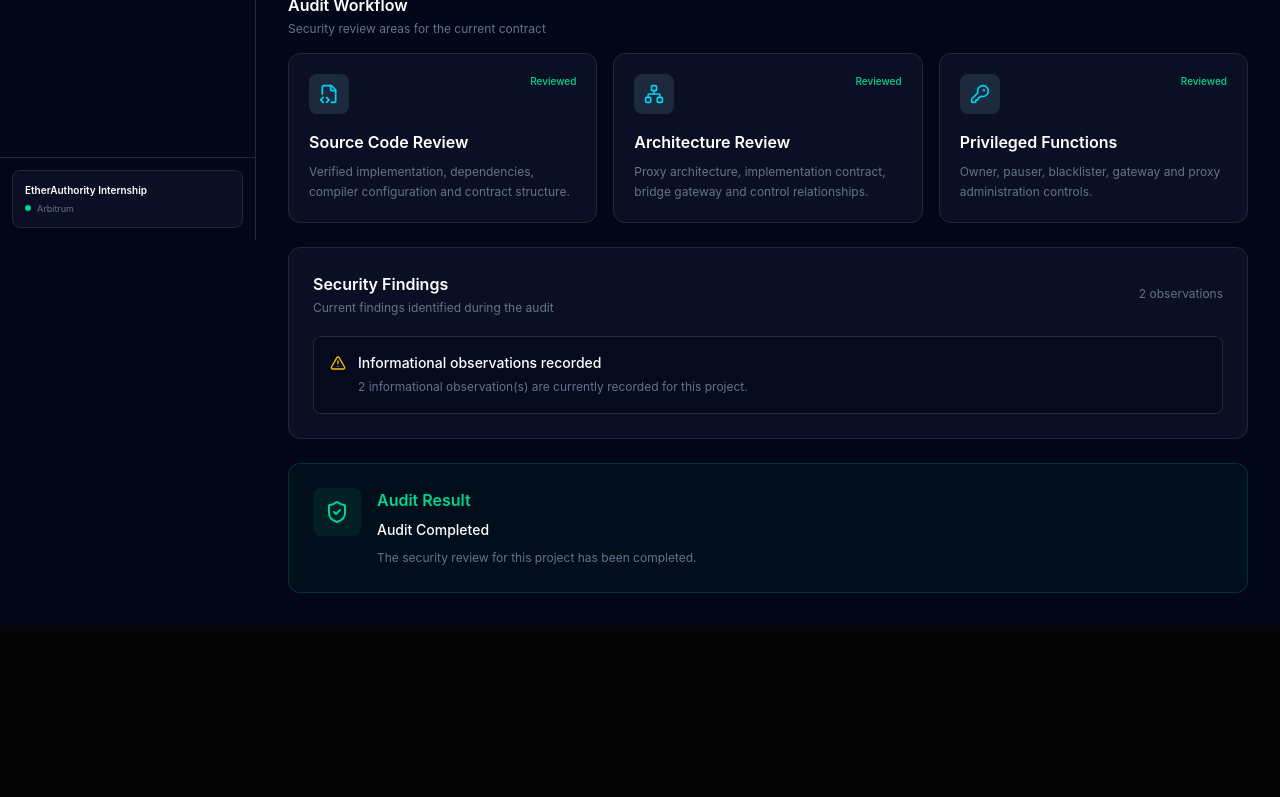
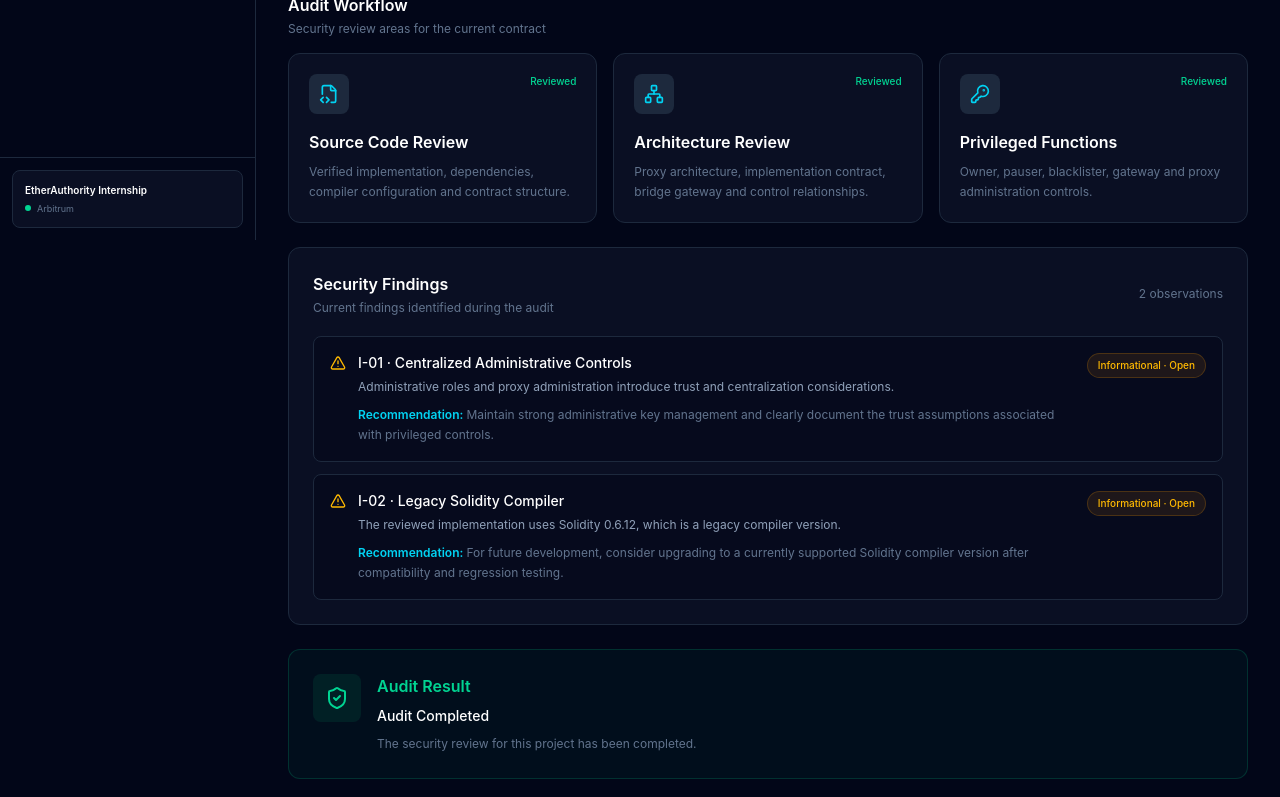
Before and after one commit to tanishkamadke-alt/AuditChain, a React app in the folder frontend/: page /workspace/1 in a window 1280 px wide. Shown: the part 560-1357 px from the top of the page. Before the commit the page ends 1185 px from the top, so only its background shows below. Built offline with nearby package versions, Linux system fonts and the light colour scheme; the HTML template or start-up script is replaced by a standard one.

Commit message:
Render project-specific audit findings without changing UI

```diff
--- a/frontend/src/pages/AuditWorkspace.jsx
+++ b/frontend/src/pages/AuditWorkspace.jsx
@@ -12,6 +12,7 @@ import {
 } from "lucide-react";
 import { useParams } from "react-router-dom";
 import { projects } from "../data/projects";
+import { findings } from "../data/findings";
 
 export default function AuditWorkspace() {
   const { projectId } = useParams();
@@ -277,7 +278,7 @@ export default function AuditWorkspace() {
               </p>
 
               <p className="mt-2 text-lg font-semibold text-white">
-                Solidity 0.6.12
+                {project.compilerVersion || "Not reviewed"}
               </p>
             </div>
 
@@ -323,8 +324,8 @@ export default function AuditWorkspace() {
                 <FileCode2 className="h-5 w-5" />
               </div>
 
-              <span className="text-[10px] font-medium text-emerald-400">
-                Reviewed
+              <span className={`text-[10px] font-medium ${(project.reviewSections?.sourceCode || (project.status === "Completed" ? "Reviewed" : "Pending")) === "Reviewed" ? "text-emerald-400" : "text-amber-400"}`}>
+                {project.reviewSections?.sourceCode || (project.status === "Completed" ? "Reviewed" : "Pending")}
               </span>
 
             </div>
@@ -359,8 +360,8 @@ export default function AuditWorkspace() {
                 <Network className="h-5 w-5" />
               </div>
 
-              <span className="text-[10px] font-medium text-emerald-400">
-                Reviewed
+              <span className={`text-[10px] font-medium ${(project.reviewSections?.architecture || (project.status === "Completed" ? "Reviewed" : "Pending")) === "Reviewed" ? "text-emerald-400" : "text-amber-400"}`}>
+                {project.reviewSections?.architecture || (project.status === "Completed" ? "Reviewed" : "Pending")}
               </span>
 
             </div>
@@ -395,8 +396,8 @@ export default function AuditWorkspace() {
                 <KeyRound className="h-5 w-5" />
               </div>
 
-              <span className="text-[10px] font-medium text-emerald-400">
-                Reviewed
+              <span className={`text-[10px] font-medium ${(project.reviewSections?.privilegedFunctions || (project.status === "Completed" ? "Reviewed" : "Pending")) === "Reviewed" ? "text-emerald-400" : "text-amber-400"}`}>
+                {project.reviewSections?.privilegedFunctions || (project.status === "Completed" ? "Reviewed" : "Pending")}
               </span>
 
             </div>
@@ -449,53 +450,34 @@ export default function AuditWorkspace() {
         </div>
 
         <div className="mt-5 space-y-3">
-
-  {project.findings.informational > 0 ? (
-    <div
-      className="
-        rounded-lg border border-slate-800
-        bg-slate-950/50 p-4
-        transition-all duration-200
-        hover:border-amber-500/30
-        hover:bg-amber-500/5
-      "
-    >
+          {findings.filter((finding) => finding.projectId === project.id).length > 0 ? (
+            findings.filter((finding) => finding.projectId === project.id).map((finding) => (
+              <div key={finding.id} className="rounded-lg border border-slate-800 bg-slate-950/50 p-4 transition-all duration-200 hover:border-amber-500/30 hover:bg-amber-500/5">
+                <div className="flex flex-col gap-3 sm:flex-row sm:items-start sm:justify-between">
                   <div className="flex items-start gap-3">
-
                     <AlertTriangle className="mt-0.5 h-4 w-4 shrink-0 text-amber-400" />
-
                     <div>
-          <p className="text-sm font-medium text-white">
-            Informational observations recorded
-          </p>
-
-          <p className="mt-1 text-xs leading-5 text-slate-500">
-            {project.findings.informational} informational
-            observation(s) are currently recorded for this project.
-          </p>
-        </div>
-
+                      <p className="text-sm font-medium text-white">{finding.id} · {finding.title}</p>
+                      <p className="mt-1 text-xs leading-5 text-slate-400">{finding.description}</p>
+                      {finding.evidence && <p className="mt-2 text-xs leading-5 text-slate-500"><span className="font-semibold text-slate-400">Evidence: </span>{finding.evidence}</p>}
+                      <p className="mt-2 text-xs leading-5 text-slate-500"><span className="font-semibold text-cyan-400">Recommendation: </span>{finding.recommendation}</p>
                     </div>
                   </div>
+                  <span className="shrink-0 rounded-full border border-amber-500/20 bg-amber-500/10 px-2.5 py-1 text-[10px] font-medium text-amber-400">{finding.severity} · {finding.status}</span>
+                </div>
+              </div>
+            ))
           ) : (
-    <div
-      className="
-        rounded-lg border border-slate-800
-        bg-slate-950/50 p-4
-      "
-    >
+            <div className="rounded-lg border border-slate-800 bg-slate-950/50 p-4">
               <div className="flex items-center gap-3">
-
-        <CheckCircle2 className="h-4 w-4 text-emerald-400" />
-
-        <p className="text-sm text-slate-300">
-          No security findings recorded yet.
-        </p>
-
+                <Clock3 className="h-4 w-4 text-amber-400" />
+                <div>
+                  <p className="text-sm text-slate-300">{project.status === "Completed" ? "No findings recorded for this completed review." : "No findings recorded yet — this does not mean the contract is vulnerability-free."}</p>
+                  <p className="mt-1 text-xs text-slate-500">Findings will appear here as the review progresses.</p>
+                </div>
               </div>
             </div>
           )}
-
         </div>
 </div>
 
@@ -533,7 +515,7 @@ export default function AuditWorkspace() {
             <p className="mt-2 max-w-3xl text-xs leading-5 text-slate-500">
                 {project.status === "Completed"
                     ? "The security review for this project has been completed."
-                    : "The security review for this project has not yet been completed."}
+                    : "This workspace shows the observations reviewed so far. The audit remains in progress; absence of a confirmed high-severity issue is not a guarantee that the contract is vulnerability-free."}
             </p>
 
           </div>
```
Lines whose indentation alone changed are shown as unchanged.
